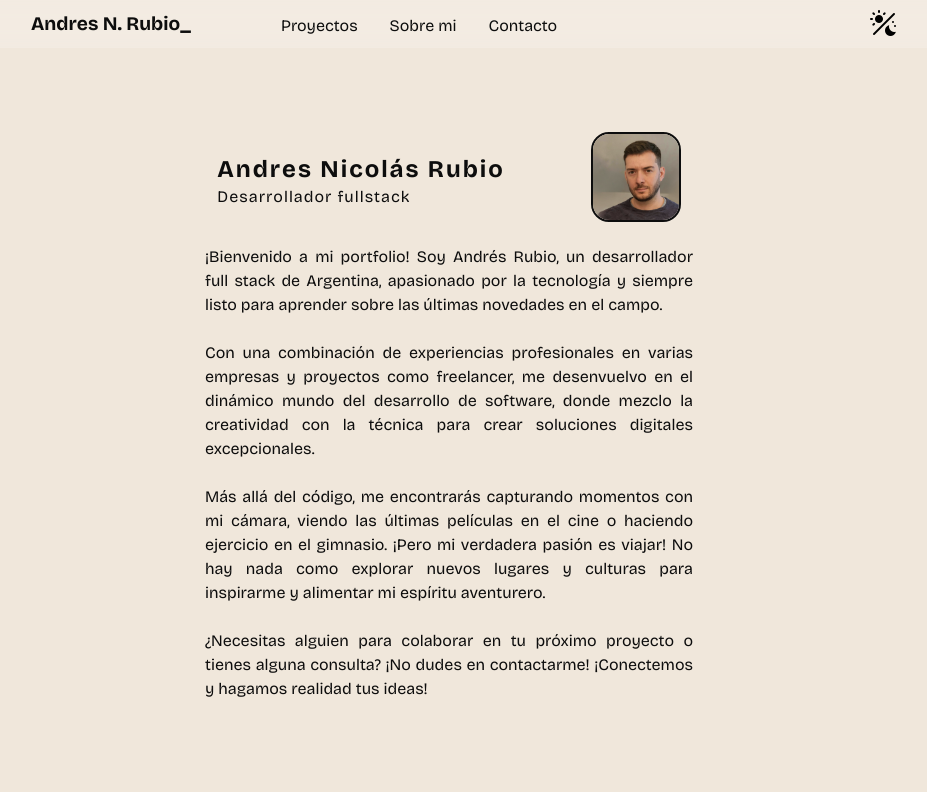
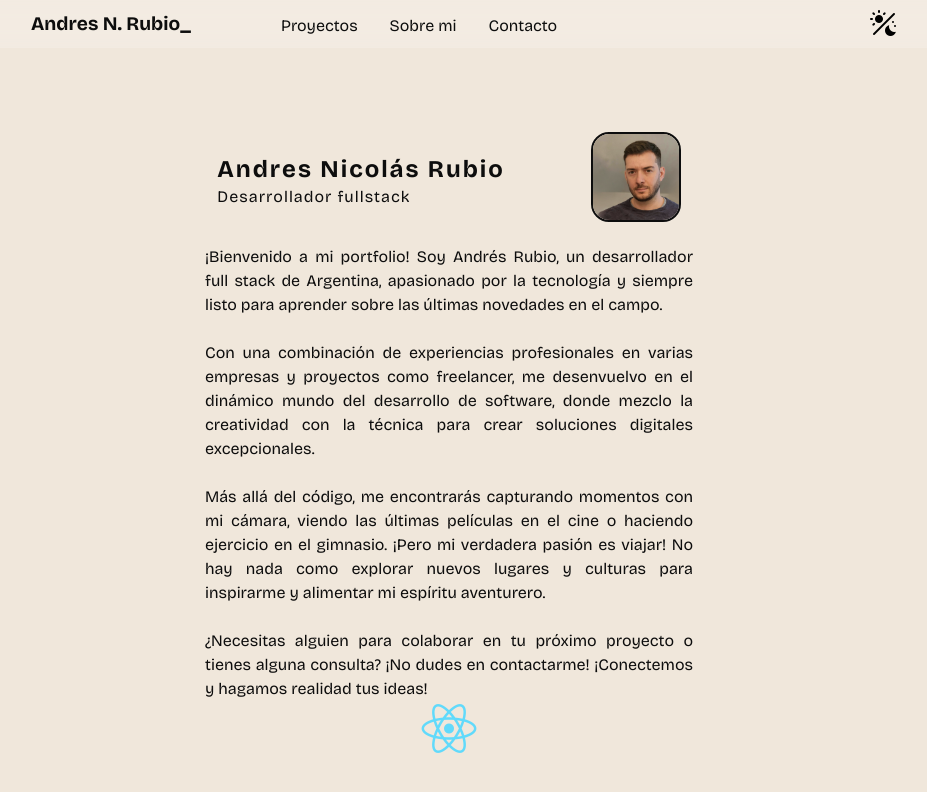
Before and after one commit to andresnrubio/AndresRubioPortfolio, a React (Vite) app: page / in a window 1280 px wide. Shown: the top 792 px of the page, without its empty margins (191-1118 px from the left). Built offline with nearby package versions, Linux system fonts and the light colour scheme.

Commit message:
se agrego devicon libreria de iconos

```diff
--- a/index.html
+++ b/index.html
@@ -10,6 +10,12 @@
       href="https://fonts.googleapis.com/css2?family=Bricolage+Grotesque:opsz,wght@12..96,200..800&display=swap"
       rel="stylesheet"
     />
+    <link
+      rel="stylesheet"
+      type="text/css"
+      href="https://cdn.jsdelivr.net/gh/devicons/devicon@latest/devicon.min.css"
+    />
+
     <title>Andres Rubio developer</title>
   </head>
   <body>
--- a/src/components/Header.jsx
+++ b/src/components/Header.jsx
@@ -8,6 +8,7 @@ import dayAndNightLight from '../assets/dayAndNight_light.png';
 import dayAndNightDark from '../assets/dayAndNight_dark.png';
 import NavbarMenu from './navbar';
 import HamburguerMenu from './HamburguerMenu';
+import SideBar from './Sidebar';
 
 const Header = styled.header`
   width: 100%;
@@ -23,7 +24,6 @@ const Header = styled.header`
     align-items: center;
     justify-items: start;
     justify-content: ${(props) => (props.mobile ? 'space-between' : '')};
-    /* padding: 0 2rem; */
     padding-left: 2rem;
     margin: 0 auto;
     max-width: 900px;
@@ -58,35 +58,12 @@ const Header = styled.header`
 
 const MenuContainer = styled.div`
   background-color: ${(props) => (props.isOpen ? 'var(--background-color)' : 'none')};
-  /* width: 150px; */
-  /* display: ${(props) => (props.isOpen ? 'block' : 'none')}; */
   display: flex;
   align-items: flex-end;
   flex-direction: column;
   position: relative;
   z-index: 2;
   align-self: flex-start;
-  /* margin-top: 50px; */
-  /* margin-left: 50%; */
-`;
-
-const MenuItem = styled.div`
-  padding: 10px;
-  background-color: #f0f0f0;
-  border-bottom: 1px solid #ccc;
-`;
-
-const SideBar = styled.div`
-  width: 100vw;
-  max-width: 300px;
-  height: 100vh;
-  display: flex;
-  flex-direction: column;
-  align-items: flex-end;
-  background-color: var(--text-box-color-33);
-  align-self: start;
-  padding: 1rem;
-  position: relative;
 `;
 
 const HeaderMenu = () => {
--- a/src/components/Home.jsx
+++ b/src/components/Home.jsx
@@ -1,6 +1,7 @@
 import React from 'react';
 import styled from 'styled-components';
 import ProfileCard from './ProfileCard';
+import Technologies from './Technologies';
 
 const HomeContainer = styled.div`
   padding: 1rem;
@@ -36,6 +37,7 @@ const Home = () => {
         ¿Necesitas alguien para colaborar en tu próximo proyecto o tienes alguna consulta? ¡No dudes
         en contactarme! ¡Conectemos y hagamos realidad tus ideas!
       </p>
+      <Technologies />
     </HomeContainer>
   );
 };
--- a/src/components/ProfileCard.jsx
+++ b/src/components/ProfileCard.jsx
@@ -7,7 +7,6 @@ const ProfileCard = styled.div`
   margin: 0 auto;
   padding: 1rem 0;
   border-radius: 20px;
-  /* background: var(--text-box-color-33); */
   display: flex;
   align-items: center;
 
--- a/src/components/Sidebar.jsx
+++ b/src/components/Sidebar.jsx
@@ -1,18 +1,16 @@
-import React from 'react';
 import styled from 'styled-components';
 
-const SideBarMenu = styled.div`
+const SideBar = styled.div`
   width: 100vw;
   max-width: 300px;
   height: 100vh;
+  display: flex;
+  flex-direction: column;
+  align-items: flex-end;
   background-color: var(--text-box-color-33);
   align-self: start;
-  /* border: 1px red solid; */
+  padding: 1rem;
   position: relative;
 `;
 
-const Sidebar = () => {
-  return <SideBarMenu />;
-};
-
-export default Sidebar;
+export default SideBar;
--- /dev/null
+++ b/src/components/Technologies.jsx
@@ -0,0 +1,23 @@
+import React from 'react';
+import styled from 'styled-components';
+
+const Logo = styled.i`
+  font-size: 3.5rem;
+  color: var(--text-color);
+
+  &.colored {
+    &:hover {
+      color: initial;
+    }
+  }
+`;
+
+const Technologies = () => {
+  return (
+    <>
+      <Logo className="devicon-react-original colored" />
+    </>
+  );
+};
+
+export default Technologies;
--- a/src/components/navbar.jsx
+++ b/src/components/navbar.jsx
@@ -1,7 +1,5 @@
 import styled from 'styled-components';
 import { Link } from 'react-router-dom';
-import HamburguerMenu from './HamburguerMenu';
-import { useEffect } from 'react';
 
 const buttonDefault = 'none';
 
@@ -16,7 +14,6 @@ const Navbar = styled.nav`
     flex-direction: ${(props) => (props.$mobile ? 'column' : 'row')};
     gap: ${(props) => (props.$mobile ? '1rem' : '2rem')};
     align-items: flex-end;
-    /* grid-template-columns: repeat(4); */
   }
   ul li {
     list-style: none;
@@ -39,14 +36,6 @@ const Navbar = styled.nav`
         width: 100%;
       }
     }
-    /* ${(props) =>
-      props.active
-        ? `div {
-        width: 100%;
-        height: 3px;
-        background-color: var(--text-color);
-      }`
-        : ''} */
     ${({ active }) =>
       active === 'true' &&
       css`
@@ -55,13 +44,7 @@ const Navbar = styled.nav`
           height: 3px;
           background-color: var(--text-color);
         }
-      `}/* &:active {
-      div {
-        width: 100%;
-        height: 3px;
-        background-color: var(--text-color);
-      }
-    } */
+      `}
   }
 `;
 
--- a/src/theme.js
+++ b/src/theme.js
@@ -2,7 +2,6 @@ import { createGlobalStyle } from 'styled-components';
 
 export const GlobalStyles = createGlobalStyle`
   :root {
-    /* Define tus variables CSS aquí */
     --background-color: ${({ theme }) => theme.body};
     --text-color: ${({ theme }) => theme.text};
     --text-color-underline: ${({ theme }) => theme.text_underline};
@@ -12,9 +11,6 @@ export const GlobalStyles = createGlobalStyle`
     --button-primary:#6399CB;
     --button-secondary: #C45C55;
     --picture-filter:  ${({ theme }) => theme.picture_filter};
-    /* --primary-color: #007bff;
-    --secondary-color: #6c757d;
-     */
   }
 
   body {
```
Also changed, not shown: src/routes.jsx (+1 -7 lines).
